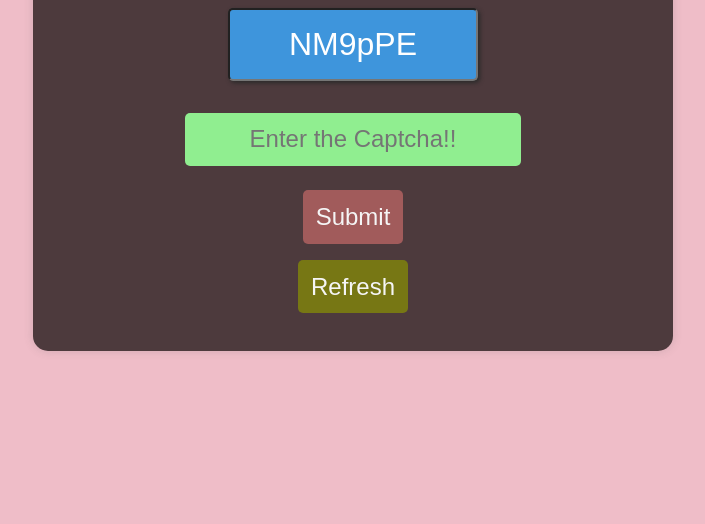
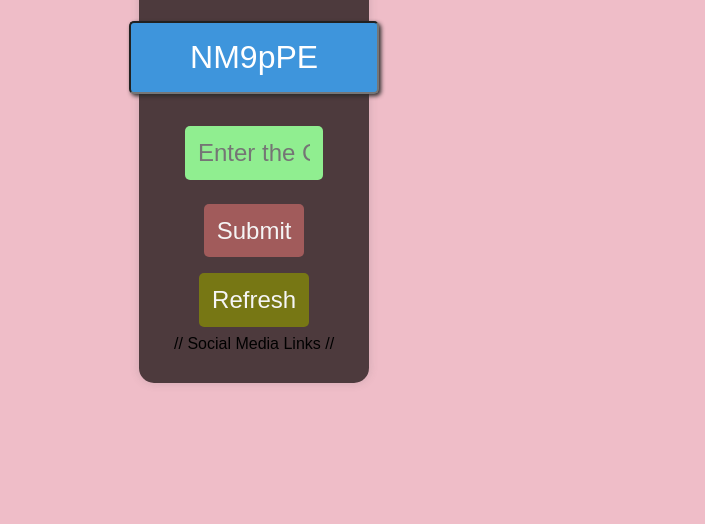
Before and after one commit to Yash-Patil-19/30-Days-30-Projects, a plain HTML site: page Captcha Generator/index.html in a window 1280 px wide. Shown: the part 276-800 px from the top of the page, without its empty margins (287-992 px from the left). Drawn offline with Linux system fonts and the light colour scheme.

```diff
--- a/Captcha Generator/index.html
+++ b/Captcha Generator/index.html
@@ -7,6 +7,7 @@
     <link rel="stylesheet" href="style.css">
 </head>
 <body>
+    <div>
     <div class="container">
         <h2 class="status" id="status">Captcha Generator</h2>
         <div class="generator-box">
@@ -17,6 +18,10 @@
         </div>
         <button class="submit" id="submit" type="button">Submit</button>
         <button class="refresh" id="refresh" type="button">Refresh</button>
+
+        // Social Media Links //
+
+    </div>
     </div>
     <script src="script.js"></script>
 </body>
```
